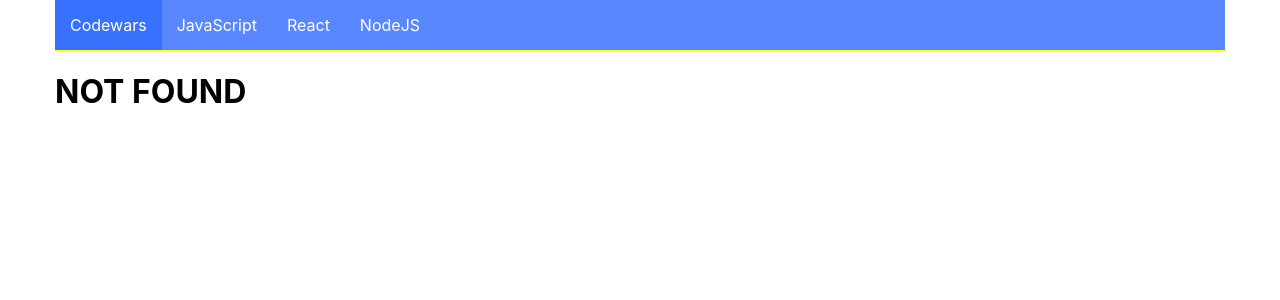
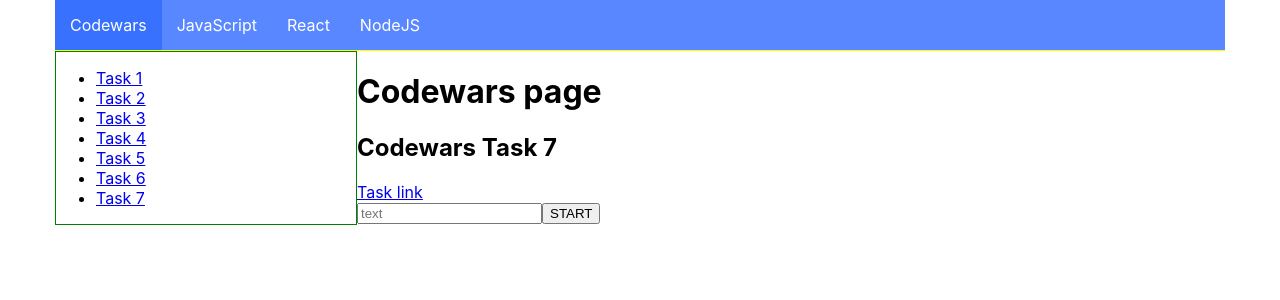
Before and after one commit to Fluebubble/study-space, a React (Create React App) app: page /codewars/task7 in a window 1280 px wide. Before the commit this address had no page. Shown: the top 300 px of the page. Built offline with nearby package versions, Linux system fonts and the light colour scheme.

Commit message:
codewars task finished

```diff
--- a/src/components/App.jsx
+++ b/src/components/App.jsx
@@ -12,6 +12,7 @@
 import React from './pages/React/React';
 import { Task5 } from './pages/Codewars/Task5/Task5';
 import { Task6 } from './pages/Codewars/Task6/Task6';
+import { Task7 } from './pages/Codewars/Task7/Task7';
 
 export const App = () => {
   return (
@@ -26,6 +27,7 @@
             <Route path="task4" element={<Task4 />} />
             <Route path="task5" element={<Task5 />} />
             <Route path="task6" element={<Task6 />} />
+            <Route path="task7" element={<Task7 />} />
           </Route>
           <Route path="javascript" element={<JavaScript />}>
             <Route path="module-6" element={<Module6 />} />
--- a/src/components/Layout/Layout.jsx
+++ b/src/components/Layout/Layout.jsx
@@ -1,6 +1,7 @@
 // import { Suspense } from 'react';
 import { Container } from 'components/Container/Container';
 import { NavBar } from 'components/NavBar/NavBar';
+import { NavItem } from 'components/NavItem/NavItem';
 import { Outlet } from 'react-router-dom';
 // import { Container, NavBar, NavItem } from './Layout.styled';
 
@@ -8,7 +9,12 @@
   return (
     <>
       <Container>
-        <NavBar />
+        <NavBar>
+          <NavItem to="/codewars">Codewars</NavItem>
+          <NavItem to="/javascript">JavaScript</NavItem>
+          <NavItem to="/react">React</NavItem>
+          <NavItem to="/nodejs">NodeJS</NavItem>
+        </NavBar>
         <Outlet />
       </Container>
     </>
--- a/src/components/NavBar/NavBar.jsx
+++ b/src/components/NavBar/NavBar.jsx
@@ -9,10 +9,7 @@
         backgroundColor: '#5887FF',
       }}
     >
-      <NavItem to="/codewars">Codewars</NavItem>
-      <NavItem to="/javascript">JavaScript</NavItem>
-      <NavItem to="/react">React</NavItem>
-      <NavItem to="/nodejs">NodeJS</NavItem>
+      {children}
     </div>
   );
 };
--- a/src/components/pages/Codewars/Codewars.jsx
+++ b/src/components/pages/Codewars/Codewars.jsx
@@ -24,6 +24,9 @@
           <li>
             <NavLink to="task6">Task 6</NavLink>
           </li>
+          <li>
+            <NavLink to="task7">Task 7</NavLink>
+          </li>
         </ul>
       </Navigation>
       <div>
--- /dev/null
+++ b/src/components/pages/Codewars/Task7/Task7.jsx
@@ -0,0 +1,67 @@
+import { useState } from 'react';
+
+export const Task7 = () => {
+  const [text, setText] = useState('');
+
+  const handleSubmit = e => {
+    e.preventDefault();
+
+    const alphabet = {
+      A: 1,
+      B: 2,
+      C: 3,
+      D: 4,
+      E: 5,
+      F: 6,
+      G: 7,
+      H: 8,
+      I: 9,
+      J: 10,
+      K: 11,
+      L: 12,
+      M: 13,
+      N: 14,
+      O: 15,
+      P: 16,
+      Q: 17,
+      R: 18,
+      S: 19,
+      T: 20,
+      U: 21,
+      V: 22,
+      W: 23,
+      X: 24,
+      Y: 25,
+      Z: 26,
+    };
+
+    const arrayText = e.target.elements.text.value.split('');
+
+    const numbersOfLetters = [];
+
+    for (const letter of arrayText) {
+      console.log(letter.toUpperCase());
+      if (letter.toUpperCase() in alphabet) {
+        numbersOfLetters.push(alphabet[letter.toUpperCase()]);
+      }
+    }
+
+    console.log(numbersOfLetters);
+    setText(numbersOfLetters.join(' '));
+    return numbersOfLetters.join(' ');
+  };
+
+  return (
+    <>
+      <h2>Codewars Task 7</h2>
+      <h3>{text}</h3>
+      <a href="https://www.codewars.com/kata/546f922b54af40e1e90001da/javascript">
+        Task link
+      </a>
+      <form onSubmit={handleSubmit}>
+        <input type="text" name="text" placeholder="text" />
+        <button type="submit">START</button>
+      </form>
+    </>
+  );
+};
--- a/src/components/pages/JavaScript/Module6/Module6.jsx
+++ b/src/components/pages/JavaScript/Module6/Module6.jsx
@@ -1,3 +1,5 @@
+import { NavBar } from 'components/NavBar/NavBar';
+import { NavItem } from 'components/NavItem/NavItem';
 import { useEffect } from 'react';
 
 export const Module6 = () => {
@@ -20,8 +22,17 @@
     // console.log(numberOfCategories[0].childNodes.length);
   }, []);
 
-  return (<>
-    <a href="https://www.edu.goit.global/ru/learn/5329046/2294/2300/homework">HOMEWORK TASK LINK</a>
+  return (
+    <>
+      <NavBar>
+        <NavItem to="/codewars">Module 6</NavItem>
+        <NavItem to="/javascript">JavaScript</NavItem>
+        <NavItem to="/react">React</NavItem>
+        <NavItem to="/nodejs">NodeJS</NavItem>
+      </NavBar>
+      <a href="https://www.edu.goit.global/ru/learn/5329046/2294/2300/homework">
+        HOMEWORK TASK LINK
+      </a>
       <ul id="categories">
         <li className="item">
           <h2>Animals</h2>
@@ -50,6 +61,7 @@
             <li>Node.js</li>
           </ul>
         </li>
-    </ul></>
+      </ul>
+    </>
   );
 };
--- a/src/components/pages/JavaScript/Module7/Module7.jsx
+++ b/src/components/pages/JavaScript/Module7/Module7.jsx
@@ -1,9 +1,10 @@
 import { useEffect } from 'react';
 
 export const Module7 = () => {
-  const ingredientList = document.querySelector('#ingredients');
+  // console.log(ingredientList);
 
   useEffect(() => {
+    const ingredientList = document.querySelector('#ingredients');
     const ingredients = [
       'Potatoes',
       'Mushrooms',
@@ -18,7 +19,7 @@
       console.log(element);
       ingredientList.append(newTagLine);
     }
-  }, [ingredientList]);
+  }, []);
 
   return <ul id="ingredients"></ul>;
 };
```
Lines whose indentation alone changed are shown as unchanged.
